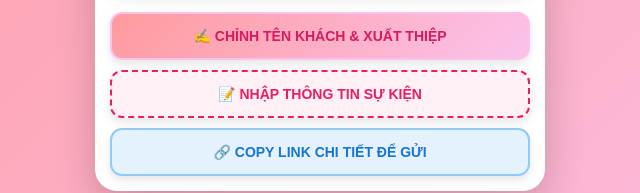
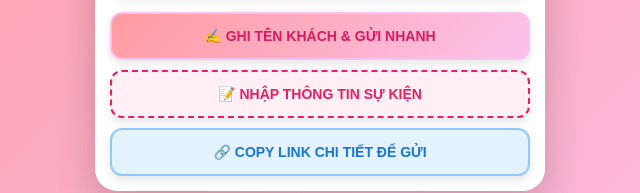
Before and after one commit to TuanLamVi/miniweb, a plain HTML site: page index.html in a window 1280 px wide. Shown: the part 357-550 px from the top of the page, 320-960 px from the left. Drawn offline with Linux system fonts and the light colour scheme.

Commit message:
Update button text for guest name editing

```diff
--- a/index.html
+++ b/index.html
@@ -116,7 +116,7 @@
         </div>
 
         <div class="main-btn-group">
-            <button class="btn-main-action btn-edit-text" onclick="showPopup()">✍️ CHỈNH TÊN KHÁCH & XUẤT THIỆP</button>
+            <button class="btn-main-action btn-edit-text" onclick="showPopup()">✍️ GHI TÊN KHÁCH & GỬI NHANH</button>
             <button class="btn-main-action btn-fill-event" onclick="showEventPopup()">📝 NHẬP THÔNG TIN SỰ KIỆN</button>
             <button class="btn-main-action btn-copy-link" onclick="copyDetailLink()">🔗 COPY LINK CHI TIẾT ĐỂ GỬI</button>
         </div>
```
